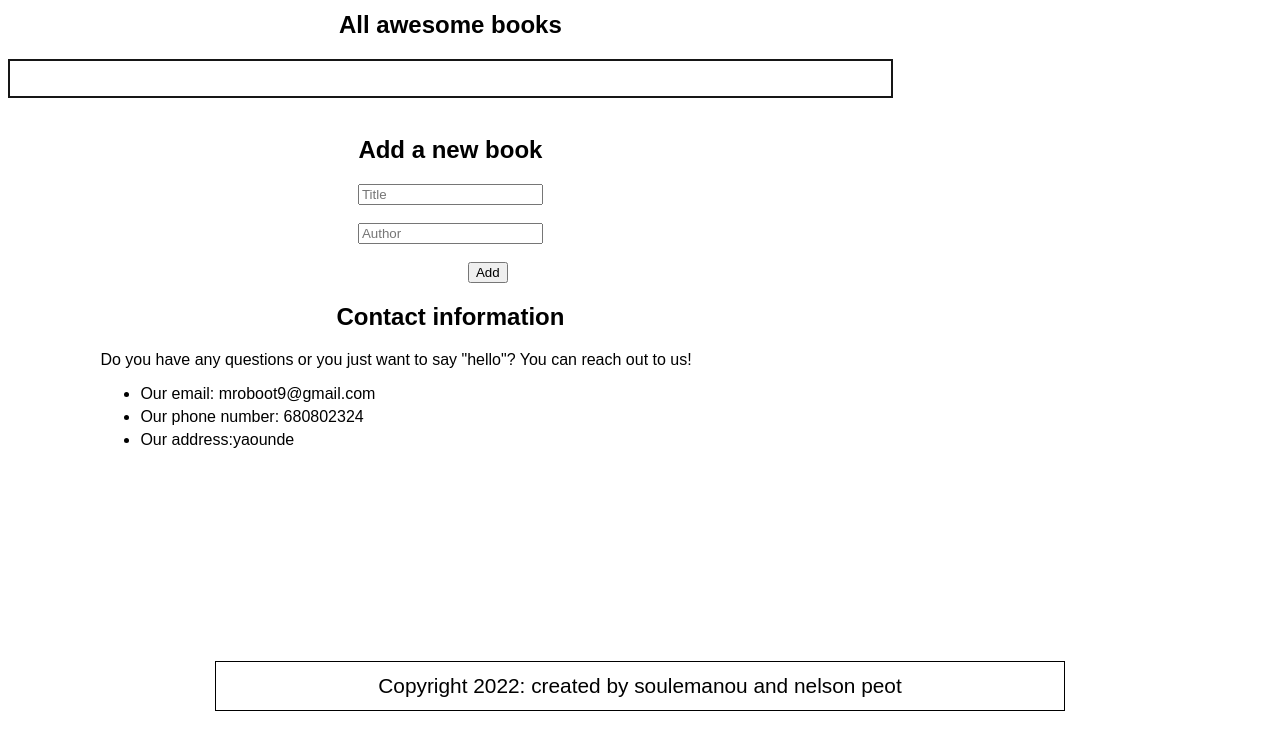
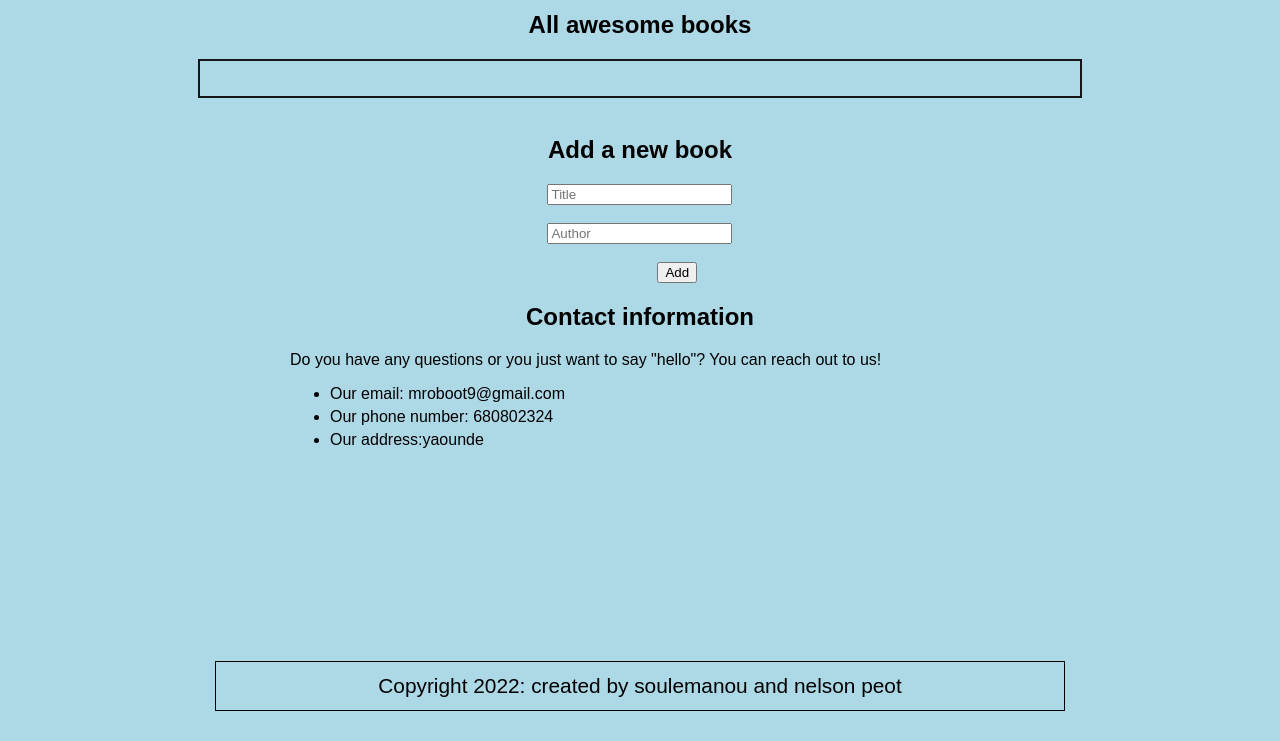
Before and after one commit to soulemanou-software/awesome-book, a website: page index.html in a window 1280 px wide. Shown: the part 59-800 px from the top of the page. Drawn offline with Linux system fonts and the light colour scheme.

Commit message:
finished the project

```diff
--- a/style.css
+++ b/style.css
@@ -1,7 +1,9 @@
 body {
     font-family: sans-serif;
-    display: block;
+    display: flex;
+    flex-direction: column;
     align-items: center;
+    background-color:lightblue
   }
 
   header {
```
Also changed, not shown: index.html (+1 -0 lines).
